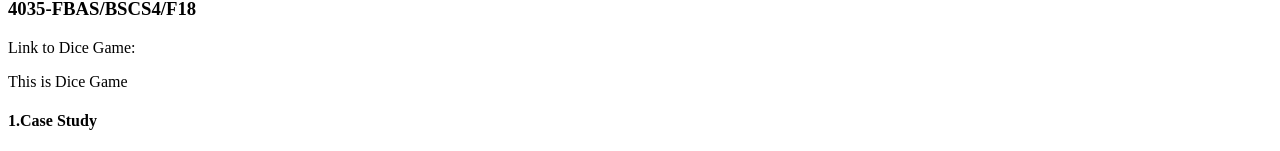
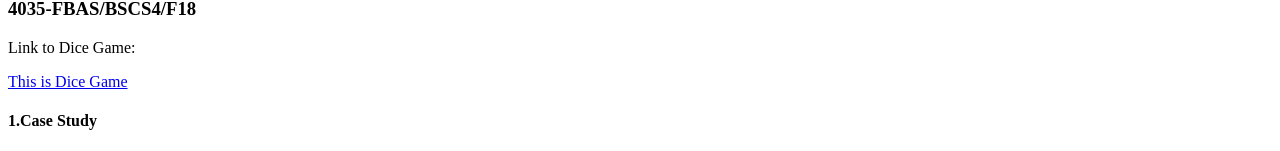
Before and after one commit to MAsad91/web-assignment, a plain HTML site: page index.html in a window 1280 px wide. Shown: the part 616-767 px from the top of the page. Drawn offline with Linux system fonts and the light colour scheme.

Commit message:
Add files via upload

```diff
--- a/index.html
+++ b/index.html
@@ -12,7 +12,7 @@
             4035-FBAS/BSCS4/F18
         </h3>
         <p>Link to Dice Game:</p>
-        <a herf='https://masad91.github.io/die/'>This is Dice Game</a>
+        <a href='https://masad91.github.io/die/'>This is Dice Game</a>
         <h4>
             1.Case Study
         </h4>
```
